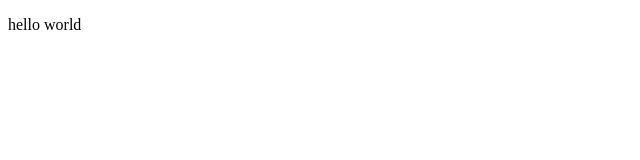
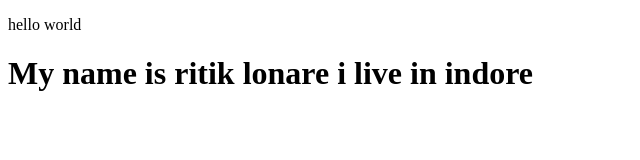
Before and after one commit to ritiklonare/git-demo, a plain HTML site: page index.html in a window 1280 px wide. Shown: the whole page, without its empty margins (0-640 px from the left). Drawn offline with Linux system fonts and the light colour scheme.

Commit message:
i am wrinting my name

```diff
--- a/index.html
+++ b/index.html
@@ -7,5 +7,6 @@
 </head>
 <body>
     <p>hello world</p>
+     <h1>My name is ritik lonare i live in indore </h1>
 </body>
 </html>
```
